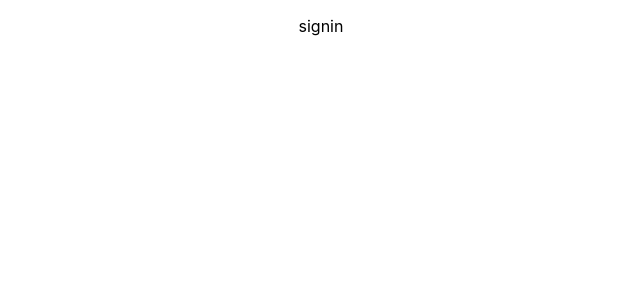
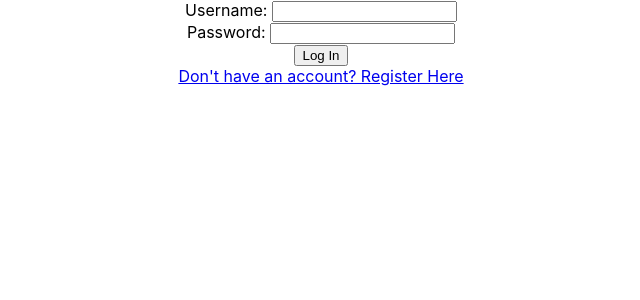
Before and after one commit to BloomTech-Labs/Labs8-Cookbook, a React (Create React App) app in the folder cookbook/: page /signin in a window 1280 px wide. Shown: the top 300 px of the page, without its empty margins (319-959 px from the left). Built offline with nearby package versions, Linux system fonts and the light colour scheme.

Commit message:
make signin component and fix bug with signup
The username input in signup was capitalized while username in state is lowercase, so it has been all changed to lowercase.

```diff
--- a/cookbook/src/Components/Signin.js
+++ b/cookbook/src/Components/Signin.js
@@ -1,9 +1,56 @@
-import React from 'react';
+import React, { Component } from 'react';
+import { Link } from 'react-router-dom';
 
-const Signin = () => {
-    return (
-        <div><p>signin</p></div>
-     );
+class Signin extends Component {
+
+    state = {
+        username: '',
+        password: '',
+    }
+
+    handleInputChange = (e) => {
+        this.setState({ [e.target.name]: e.target.value })
+    }
+
+    handleSubmit = (e) => {
+        e.preventDefault();
+        console.log('You signed in!')
+    }
+
+    render() {
+        return (
+            <div className='signin'>
+                <form className='form' onSubmit={this.handleSubmit}>
+
+                    <div className='usernameDiv'>
+                        <label className='usernameLabel'>Username: </label>
+                        <input className='usernameInput'
+                            value={this.state.username}
+                            onChange={this.handleInputChange}
+                            name='username'
+                            type='text'
+                        />
+                    </div>
+
+                    <div className='passwordDiv'>
+                        <label className='passwordLabel'>Password: </label>
+                        <input className='passwordInput'
+                            value={this.state.password}
+                            onChange={this.handleInputChange}
+                            name='password'
+                            type='password'
+                        />
+                    </div>
+
+                    <div>
+                        <button className='loginButton' type='submit'>Log In</button>
+                    </div>
+
+                </form>
+                <Link className='signupLink' to='/signup'>Don't have an account? Register Here</Link>
+            </div>
+        );
+    }
 }
 
 export default Signin;
--- a/cookbook/src/Components/Signup.js
+++ b/cookbook/src/Components/Signup.js
@@ -27,7 +27,7 @@ class Signup extends Component {
                     <p>Last Name:</p>
                     <input type='text' name='lastName' value={this.state.lastName} onChange={this.updateInputChange}/>
                     <p>Username:</p>
-                    <input type='text' name='Username' value={this.state.Username} onChange={this.updateInputChange}/>
+                    <input type='text' name='username' value={this.state.Username} onChange={this.updateInputChange}/>
                     <p>Email:</p>
                     <input type='text' name='email' value={this.state.email} onChange={this.updateInputChange}/>
                     <p>Password:</p>
```
